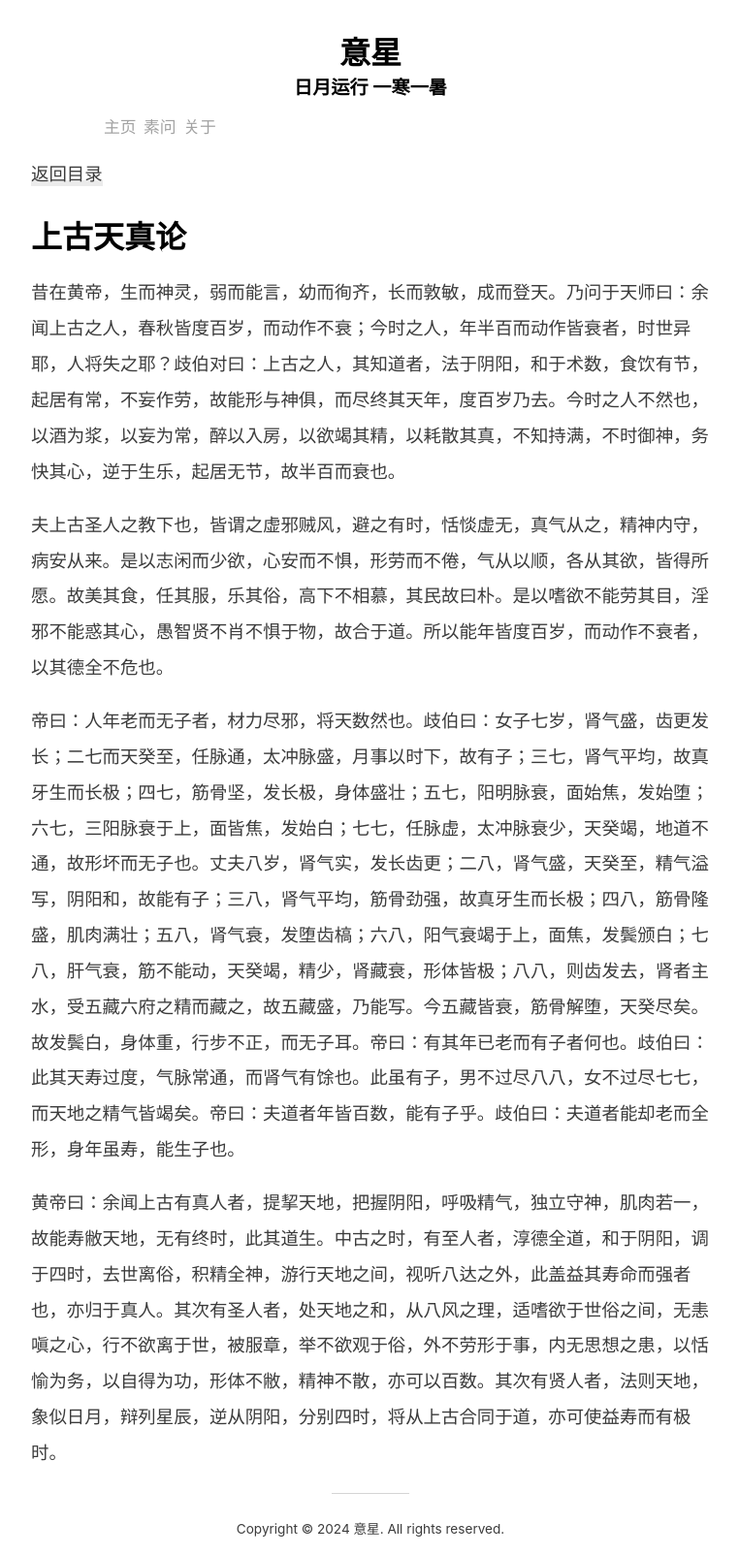
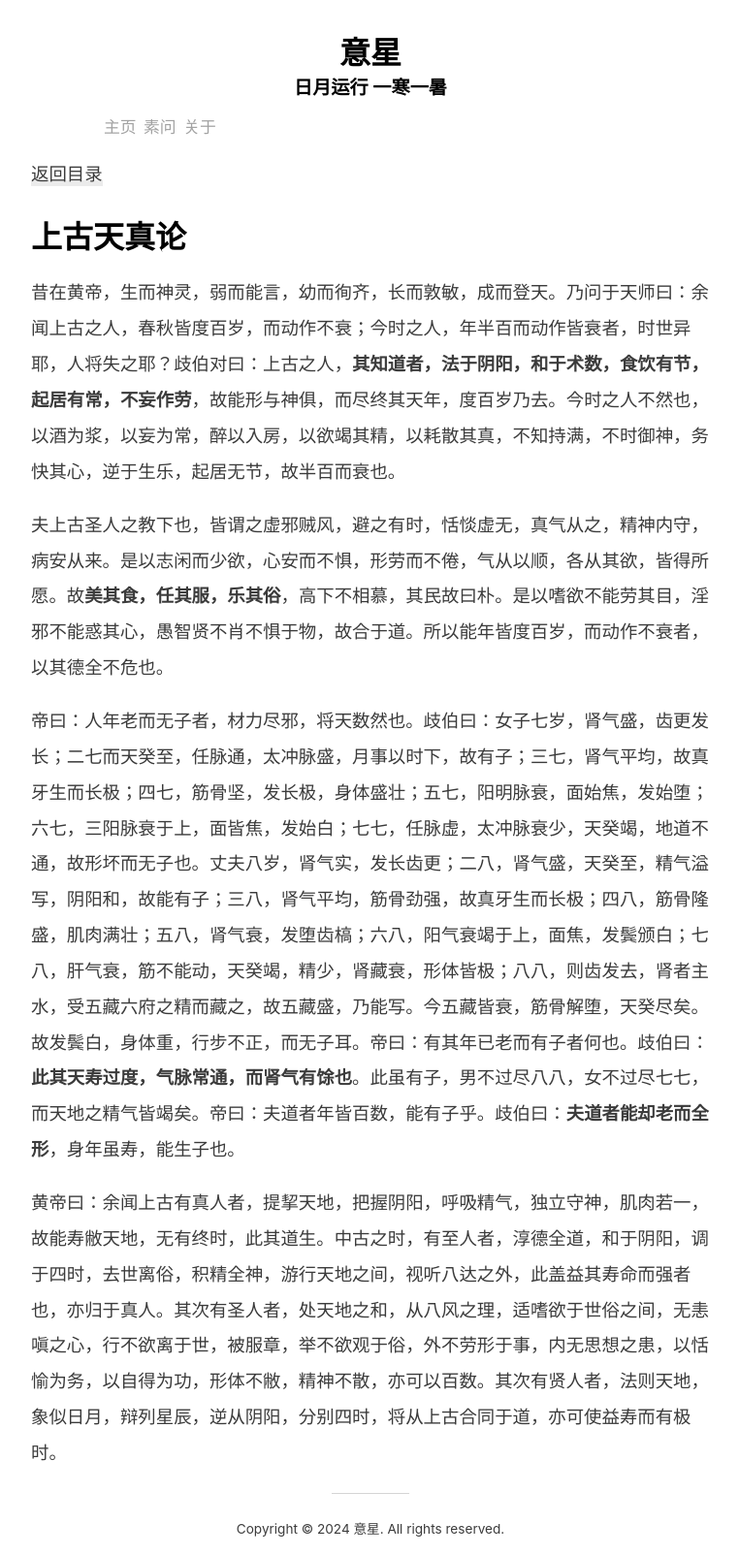
Before and after one commit to iching10/e11520.github.io, a Jekyll site: the page built from book_suwen/sw01.md, in a window 1280 px wide. Shown: the whole page at 97% size, without its empty margins (258-1020 px from the left). Built offline with Jekyll 4.4.1, drawn with Linux system fonts in a browser that asks for light colours; nearby versions of some CDN libraries.

Commit message:
Update sw01.md

```diff
--- a/book_suwen/sw01.md
+++ b/book_suwen/sw01.md
@@ -7,10 +7,10 @@ title: 上古天真论
 
 # 上古天真论
 
-昔在黄帝，生而神灵，弱而能言，幼而徇齐，长而敦敏，成而登天。乃问于天师曰：余闻上古之人，春秋皆度百岁，而动作不衰；今时之人，年半百而动作皆衰者，时世异耶，人将失之耶？歧伯对曰：上古之人，其知道者，法于阴阳，和于术数，食饮有节，起居有常，不妄作劳，故能形与神俱，而尽终其天年，度百岁乃去。今时之人不然也，以酒为浆，以妄为常，醉以入房，以欲竭其精，以耗散其真，不知持满，不时御神，务快其心，逆于生乐，起居无节，故半百而衰也。
+昔在黄帝，生而神灵，弱而能言，幼而徇齐，长而敦敏，成而登天。乃问于天师曰：余闻上古之人，春秋皆度百岁，而动作不衰；今时之人，年半百而动作皆衰者，时世异耶，人将失之耶？歧伯对曰：上古之人，**其知道者，法于阴阳，和于术数，食饮有节，起居有常，不妄作劳**，故能形与神俱，而尽终其天年，度百岁乃去。今时之人不然也，以酒为浆，以妄为常，醉以入房，以欲竭其精，以耗散其真，不知持满，不时御神，务快其心，逆于生乐，起居无节，故半百而衰也。
 
-夫上古圣人之教下也，皆谓之虚邪贼风，避之有时，恬惔虚无，真气从之，精神内守，病安从来。是以志闲而少欲，心安而不惧，形劳而不倦，气从以顺，各从其欲，皆得所愿。故美其食，任其服，乐其俗，高下不相慕，其民故曰朴。是以嗜欲不能劳其目，淫邪不能惑其心，愚智贤不肖不惧于物，故合于道。所以能年皆度百岁，而动作不衰者，以其德全不危也。
+夫上古圣人之教下也，皆谓之虚邪贼风，避之有时，恬惔虚无，真气从之，精神内守，病安从来。是以志闲而少欲，心安而不惧，形劳而不倦，气从以顺，各从其欲，皆得所愿。故**美其食，任其服，乐其俗**，高下不相慕，其民故曰朴。是以嗜欲不能劳其目，淫邪不能惑其心，愚智贤不肖不惧于物，故合于道。所以能年皆度百岁，而动作不衰者，以其德全不危也。
 
-帝曰：人年老而无子者，材力尽邪，将天数然也。歧伯曰：女子七岁，肾气盛，齿更发长；二七而天癸至，任脉通，太冲脉盛，月事以时下，故有子；三七，肾气平均，故真牙生而长极；四七，筋骨坚，发长极，身体盛壮；五七，阳明脉衰，面始焦，发始堕；六七，三阳脉衰于上，面皆焦，发始白；七七，任脉虚，太冲脉衰少，天癸竭，地道不通，故形坏而无子也。丈夫八岁，肾气实，发长齿更；二八，肾气盛，天癸至，精气溢写，阴阳和，故能有子；三八，肾气平均，筋骨劲强，故真牙生而长极；四八，筋骨隆盛，肌肉满壮；五八，肾气衰，发堕齿槁；六八，阳气衰竭于上，面焦，发鬓颁白；七八，肝气衰，筋不能动，天癸竭，精少，肾藏衰，形体皆极；八八，则齿发去，肾者主水，受五藏六府之精而藏之，故五藏盛，乃能写。今五藏皆衰，筋骨解堕，天癸尽矣。故发鬓白，身体重，行步不正，而无子耳。帝曰：有其年已老而有子者何也。歧伯曰：此其天寿过度，气脉常通，而肾气有馀也。此虽有子，男不过尽八八，女不过尽七七，而天地之精气皆竭矣。帝曰：夫道者年皆百数，能有子乎。歧伯曰：夫道者能却老而全形，身年虽寿，能生子也。
+帝曰：人年老而无子者，材力尽邪，将天数然也。歧伯曰：女子七岁，肾气盛，齿更发长；二七而天癸至，任脉通，太冲脉盛，月事以时下，故有子；三七，肾气平均，故真牙生而长极；四七，筋骨坚，发长极，身体盛壮；五七，阳明脉衰，面始焦，发始堕；六七，三阳脉衰于上，面皆焦，发始白；七七，任脉虚，太冲脉衰少，天癸竭，地道不通，故形坏而无子也。丈夫八岁，肾气实，发长齿更；二八，肾气盛，天癸至，精气溢写，阴阳和，故能有子；三八，肾气平均，筋骨劲强，故真牙生而长极；四八，筋骨隆盛，肌肉满壮；五八，肾气衰，发堕齿槁；六八，阳气衰竭于上，面焦，发鬓颁白；七八，肝气衰，筋不能动，天癸竭，精少，肾藏衰，形体皆极；八八，则齿发去，肾者主水，受五藏六府之精而藏之，故五藏盛，乃能写。今五藏皆衰，筋骨解堕，天癸尽矣。故发鬓白，身体重，行步不正，而无子耳。帝曰：有其年已老而有子者何也。歧伯曰：**此其天寿过度，气脉常通，而肾气有馀也**。此虽有子，男不过尽八八，女不过尽七七，而天地之精气皆竭矣。帝曰：夫道者年皆百数，能有子乎。歧伯曰：**夫道者能却老而全形**，身年虽寿，能生子也。
 
 黄帝曰：余闻上古有真人者，提挈天地，把握阴阳，呼吸精气，独立守神，肌肉若一，故能寿敝天地，无有终时，此其道生。中古之时，有至人者，淳德全道，和于阴阳，调于四时，去世离俗，积精全神，游行天地之间，视听八达之外，此盖益其寿命而强者也，亦归于真人。其次有圣人者，处天地之和，从八风之理，适嗜欲于世俗之间，无恚嗔之心，行不欲离于世，被服章，举不欲观于俗，外不劳形于事，内无思想之患，以恬愉为务，以自得为功，形体不敝，精神不散，亦可以百数。其次有贤人者，法则天地，象似日月，辩列星辰，逆从阴阳，分别四时，将从上古合同于道，亦可使益寿而有极时。
```
